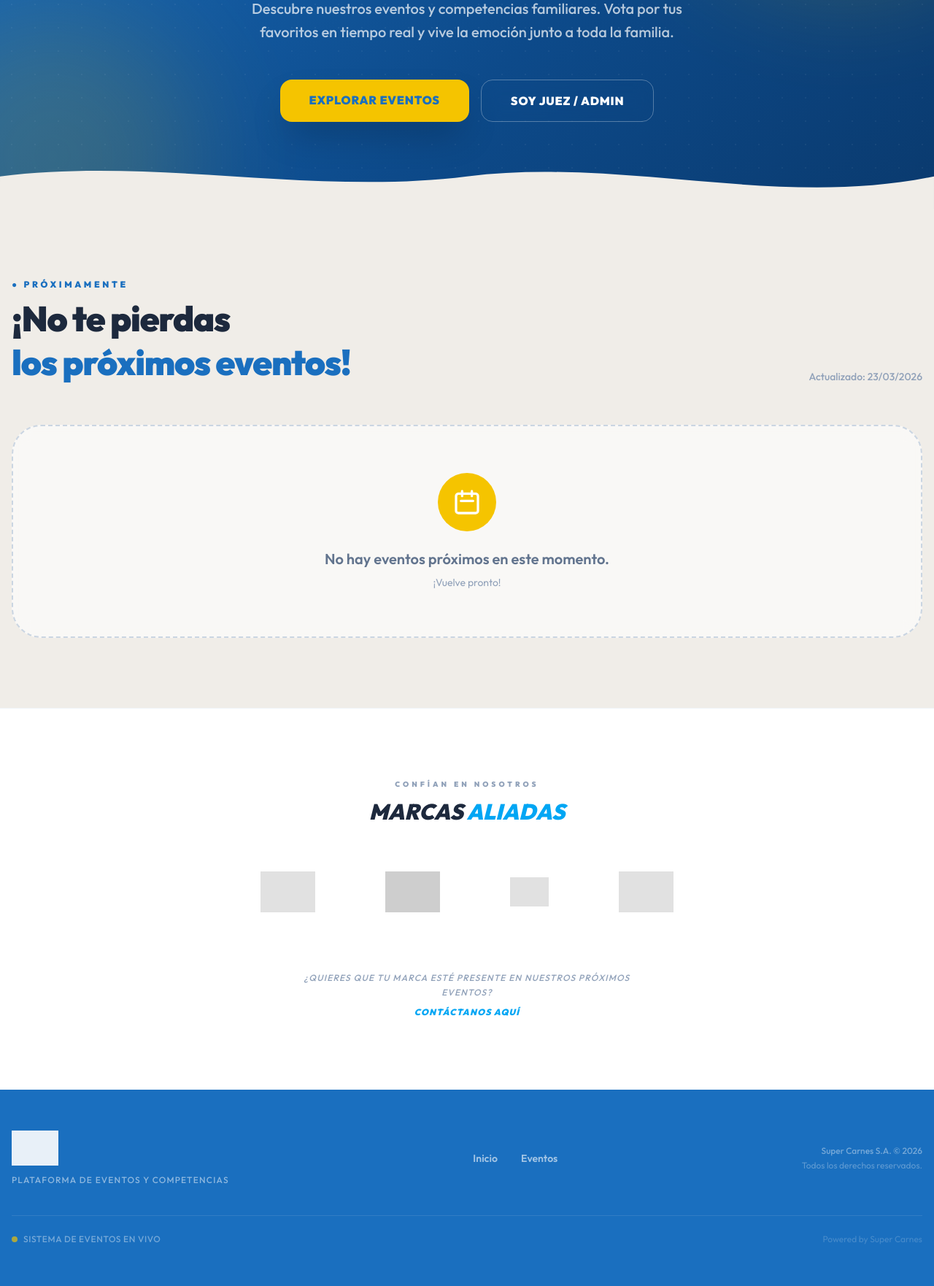
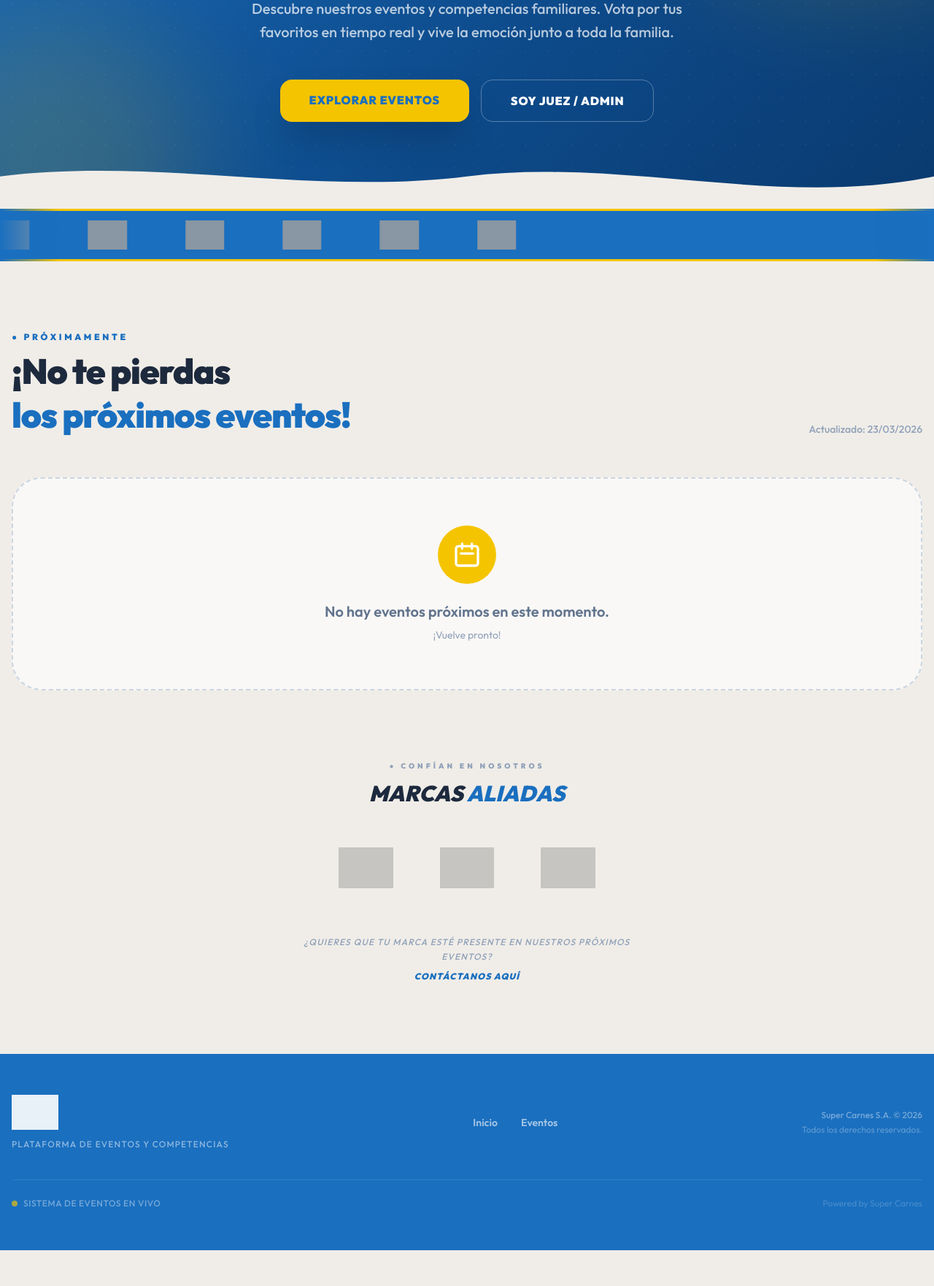
Before and after one commit to jcastillo0940/eventossc, a Laravel app: page / in a window 1280 px wide. Shown: the part 394-2156 px from the top of the page at 73% size. After the commit the page ends 2107 px from the top, so only its background shows below. Run offline with Laravel 12, Linux system fonts and the light colour scheme; data comes from the database, SQL or seed files in the repository; style sheets or scripts are compiled from the project's sources; some libraries are stand-ins or nearby versions; grey boxes are pictures that could not be loaded.

Commit message:
Landing tipos

```diff
--- a/app/Http/Controllers/HomeController.php
+++ b/app/Http/Controllers/HomeController.php
@@ -2,6 +2,7 @@
 
 namespace App\Http\Controllers;
 
+use App\Models\Brand;
 use App\Models\Event;
 use Illuminate\Http\Request;
 use Illuminate\View\View;
@@ -23,6 +24,11 @@ class HomeController extends Controller
             ->orderBy('date', 'desc')
             ->get();
 
-        return view('home', compact('upcomingEvents', 'pastEvents'));
+        // Todas las marcas asociadas a al menos un evento, sin duplicados
+        $brands = Brand::whereHas('events')
+            ->orderBy('name')
+            ->get();
+
+        return view('home', compact('upcomingEvents', 'pastEvents', 'brands'));
     }
 }
--- a/resources/views/home.blade.php
+++ b/resources/views/home.blade.php
@@ -56,6 +56,49 @@
             </svg>
         </div>
     </section>
+
+    {{-- ===================== TICKER DE MARCAS (debajo del hero) ===================== --}}
+    @if($brands->count() > 0)
+    <div class="relative overflow-hidden py-4" style="background: #1A6FBF;">
+
+        {{-- Borde amarillo top --}}
+        <div class="absolute top-0 left-0 right-0 h-[3px]" style="background: #F5C400;"></div>
+
+        {{-- Fade masks izquierda / derecha --}}
+        <div class="absolute inset-y-0 left-0 w-20 z-10 pointer-events-none"
+             style="background: linear-gradient(to right, #1A6FBF, transparent);"></div>
+        <div class="absolute inset-y-0 right-0 w-20 z-10 pointer-events-none"
+             style="background: linear-gradient(to left, #1A6FBF, transparent);"></div>
+
+        <div class="overflow-hidden">
+            {{-- 2 copias para loop continuo sin blancos --}}
+            <div class="ticker-track flex items-center" style="width: max-content; white-space: nowrap;">
+
+                @foreach([1, 2] as $_)
+                    @foreach($brands as $brand)
+                        <div class="shrink-0 flex items-center justify-center px-10">
+                            @php
+                                $logoUrl = $brand->logo_path;
+                                if (!str_starts_with($logoUrl, 'http')) {
+                                    $logoUrl = asset('storage/' . ltrim($logoUrl, '/'));
+                                }
+                            @endphp
+                            <img src="{{ $logoUrl }}"
+                                 class="h-8 md:h-10 w-auto object-contain"
+                                 style="opacity: 0.85;"
+                                 loading="lazy"
+                                 alt="{{ $brand->name }}">
+                        </div>
+                    @endforeach
+                @endforeach
+
+            </div>
+        </div>
+
+        {{-- Borde amarillo bottom --}}
+        <div class="absolute bottom-0 left-0 right-0 h-[3px]" style="background: #F5C400;"></div>
+    </div>
+    @endif
 
     <main id="upcoming" style="background: #F0EDE8;" class="px-4 py-24 space-y-24">
 
@@ -245,32 +288,60 @@
         </section>
         @endif
 
+        {{-- ===================== SECCIÓN MARCAS ALIADAS ===================== --}}
+        @if($brands->count() > 0)
+        <section class="max-w-7xl mx-auto">
+            <div class="text-center mb-14 space-y-3">
+                <span class="text-[10px] font-black uppercase tracking-[0.4em] text-slate-400 block">
+                    ● Confían en Nosotros
+                </span>
+                <h2 class="text-3xl font-black text-slate-800 uppercase italic">
+                    Marcas <span style="color: #1A6FBF;">Aliadas</span>
+                </h2>
+            </div>
+
+            <div class="flex flex-wrap items-center justify-center gap-10 md:gap-16">
+                @foreach($brands as $brand)
+                    @php
+                        $logoUrl = $brand->logo_path;
+                        if (!str_starts_with($logoUrl, 'http')) {
+                            $logoUrl = asset('storage/' . ltrim($logoUrl, '/'));
+                        }
+                    @endphp
+                    <div class="group flex items-center justify-center transition-all duration-300"
+                         style="opacity: 0.5;"
+                         onmouseover="this.style.opacity='1'"
+                         onmouseout="this.style.opacity='0.5'">
+                        <img src="{{ $logoUrl }}"
+                             class="h-10 md:h-14 w-auto object-contain transition-transform duration-300 group-hover:scale-110"
+                             loading="lazy"
+                             alt="{{ $brand->name }}">
+                    </div>
+                @endforeach
+            </div>
+
+            <div class="mt-16 text-center">
+                <p class="text-slate-400 text-xs font-medium max-w-lg mx-auto leading-relaxed uppercase tracking-widest italic">
+                    ¿Quieres que tu marca esté presente en nuestros próximos eventos? <br>
+                    <a href="#" class="font-black hover:underline mt-2 inline-block" style="color: #1A6FBF;">Contáctanos aquí</a>
+                </p>
+            </div>
+        </section>
+        @endif
+
     </main>
 
-    {{-- ===================== BRANDS / SPONSORS ===================== --}}
-    <section class="py-24 border-t border-slate-100" style="background: white;">
-        <div class="max-w-7xl mx-auto px-6">
-            <div class="text-center mb-16 space-y-3">
-                <span class="text-[10px] font-black uppercase tracking-[0.4em] text-slate-400 block">
-                    Confían en Nosotros
-                </span>
-                <h2 class="text-3xl font-black text-slate-800 uppercase italic italic">Marcas <span class="text-sky-500">Aliadas</span></h2>
-            </div>
+@endsection
 
-            <div class="flex flex-wrap items-center justify-center gap-12 md:gap-24 opacity-30 hover:opacity-60 transition-all duration-700 grayscale hover:grayscale-0">
-                <img src="https://eventos.supercarnes.com/storage/14/logo-super-carnes.png" class="h-14 object-contain" alt="Super Carnes">
-                <img src="https://eventos.supercarnes.com/storage/14/logo-super-carnes.png" class="h-14 object-contain filter invert" alt="Partner 02">
-                <img src="https://eventos.supercarnes.com/storage/14/logo-super-carnes.png" class="h-10 object-contain" alt="Partner 03">
-                <img src="https://eventos.supercarnes.com/storage/14/logo-super-carnes.png" class="h-14 object-contain filter hue-rotate-180" alt="Partner 04">
-            </div>
-
-            <div class="mt-20 text-center">
-                <p class="text-slate-400 text-xs font-medium max-w-lg mx-auto leading-relaxed uppercase tracking-widest italic italic">
-                    ¿Quieres que tu marca esté presente en nuestros próximos eventos? <br>
-                    <a href="#" class="text-sky-500 font-black hover:underline mt-2 inline-block">Contáctanos aquí</a>
-                </p>
-            </div>
-        </div>
-    </section>
-
-@endsection
+@push('styles')
+<style>
+    .ticker-track {
+        animation: ticker-scroll 50s linear infinite;
+        will-change: transform;
+    }
+    @keyframes ticker-scroll {
+        0%   { transform: translate3d(0, 0, 0); }
+        100% { transform: translate3d(-50%, 0, 0); }
+    }
+</style>
+@endpush
```
